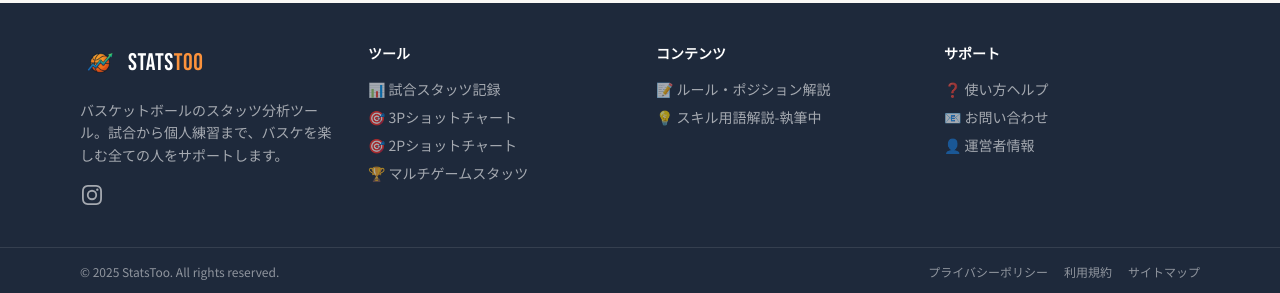
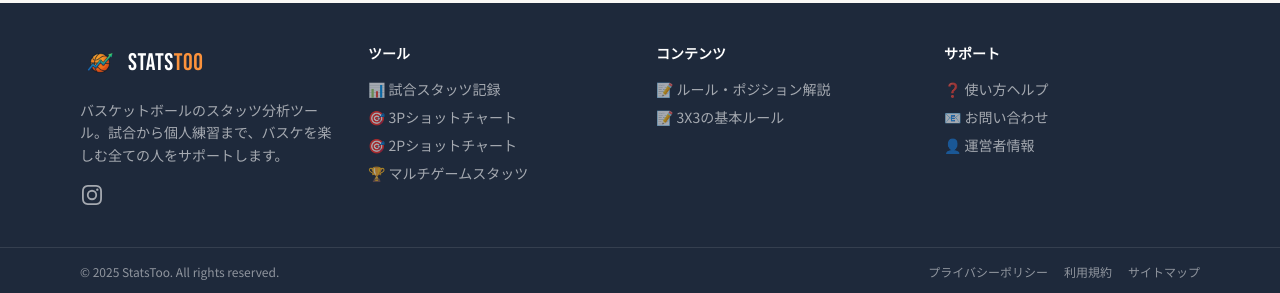
Before and after one commit to BSK-Ryo/statstoo, a Jekyll site: the page built from index.html, in a window 1280 px wide and 900 px high, scrolled down 5921 px. Shown: the part 604-897 px from the top of the window. Built offline with Jekyll 4.4.1, drawn with Linux system fonts in a browser that asks for light colours; nearby versions of some CDN libraries.

Commit message:
フッター調整

```diff
--- a/_includes/footer.html
+++ b/_includes/footer.html
@@ -38,7 +38,7 @@
                 <h4 class="font-bold text-white mb-4 text-sm">コンテンツ</h4>
                 <ul class="space-y-2 text-sm">
                     <li><a href="/rule/" class="text-white/60 hover:text-primary-light transition">📝 ルール・ポジション解説</a></li>
-                    <li><a href="/skill/" class="text-white/60 hover:text-primary-light transition">💡 スキル用語解説-執筆中</a></li>
+                    <li><a href="/rule/3x3/" class="text-white/60 hover:text-primary-light transition">📝 3X3の基本ルール</a></li>
                 </ul>
             </div>
 
```
